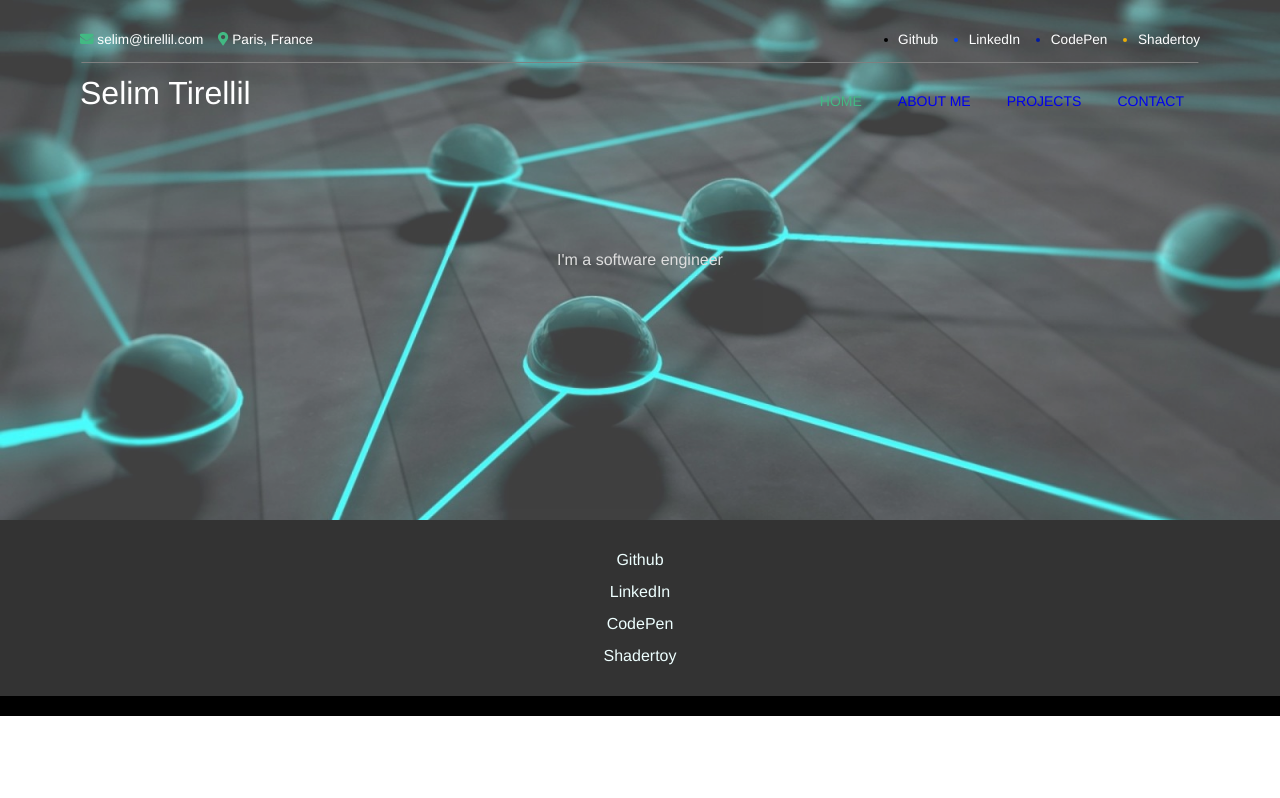
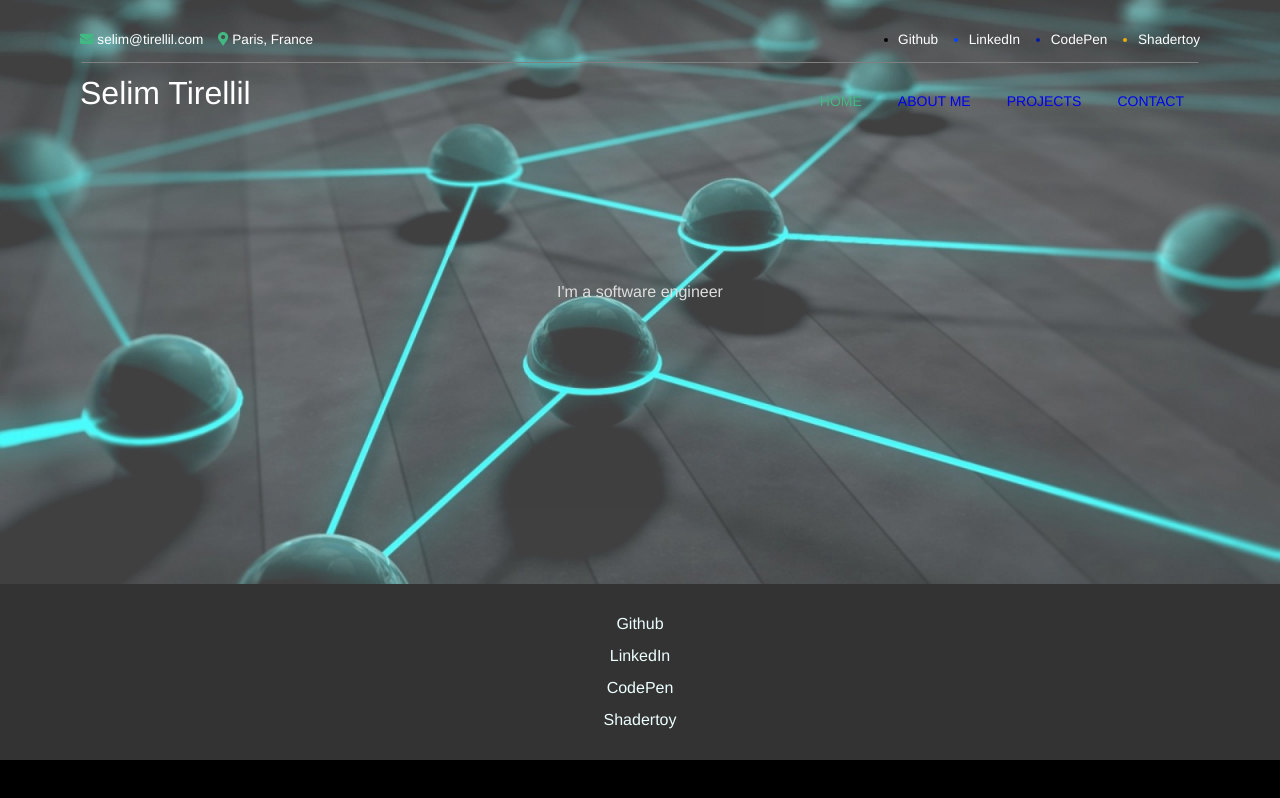
Before and after one commit to selimbat/tirellil-com, a Vue app: page /#/ in a window 1280 px wide. Built offline with nearby package versions, Linux system fonts and the light colour scheme.

Commit message:
fix footer size

```diff
--- a/package.json
+++ b/package.json
@@ -3,7 +3,7 @@
   "version": "0.1.0",
   "private": true,
   "scripts": {
-    "serve": "vue-cli-service serve",
+    "dev": "vue-cli-service serve",
     "build": "vue-cli-service build",
     "lint": "vue-cli-service lint"
   },
--- a/src/App.vue
+++ b/src/App.vue
@@ -45,16 +45,6 @@
         ],
       };
     },
-    watch: {
-      $route(to) {
-        console.log(to);
-        if (!to.meta.verticalScroll) {
-          document.querySelector("body").style.overflowY = "hidden";
-        } else {
-          document.querySelector("body").style.overflowY = "visible";
-        }
-      },
-    },
   };
 </script>
 
--- a/src/components/Banner.vue
+++ b/src/components/Banner.vue
@@ -31,7 +31,7 @@
 <style lang="scss" scoped>
   section {
     width: 100%;
-    height: 520px;
+    height: calc(100vh - var(--footer-height));
     margin: auto;
     background-image: url("../assets/cgi-laser-balls.jpg");
     background-size: cover;
--- a/src/components/Footer.vue
+++ b/src/components/Footer.vue
@@ -31,8 +31,18 @@
     padding: 1em 0;
   }
 
+  footer {
+    position: relative;
+    height: var(--footer-height);
+  }
+
   .sub-footer {
-    height: 2.5vh;
+    position: absolute;
+    left: 0;
+    top: 0;
+    z-index: -1;
+    height: 100%;
+    width: 100%;
     background-color: #000;
   }
 
--- a/src/globals.css
+++ b/src/globals.css
@@ -7,6 +7,8 @@
   --accent-color: #42b983;
   --header-text-color: #fff;
   --header-dark-color: #111;
+
+  --footer-height: 27vh;
 }
 
 strong {
--- a/src/router/index.js
+++ b/src/router/index.js
@@ -8,13 +8,11 @@ const routes = [
   {
     path: '/',
     name: 'Home',
-    meta: { verticalScroll: false },
     component: Home
   },
   {
     path: '/about',
     name: 'About',
-    meta: { verticalScroll: false },
     // route level code-splitting
     // this generates a separate chunk (about.[hash].js) for this route
     // which is lazy-loaded when the route is visited.
@@ -23,19 +21,16 @@ const routes = [
   {
     path: '/projects',
     name: 'Projects',
-    meta: { verticalScroll: true },
     component: () => import('../views/Projects.vue')
   },
   {
     path: '/contact',
     name: 'Contact',
-    meta: { verticalScroll: false },
     component: () => import('../views/Contact.vue')
   },
   {
     path: '/projects/:filename',
     name: 'Project',
-    meta: { verticalScroll: true },
     component: () => import('../views/Project.vue'),
     props: true,
   }
```
